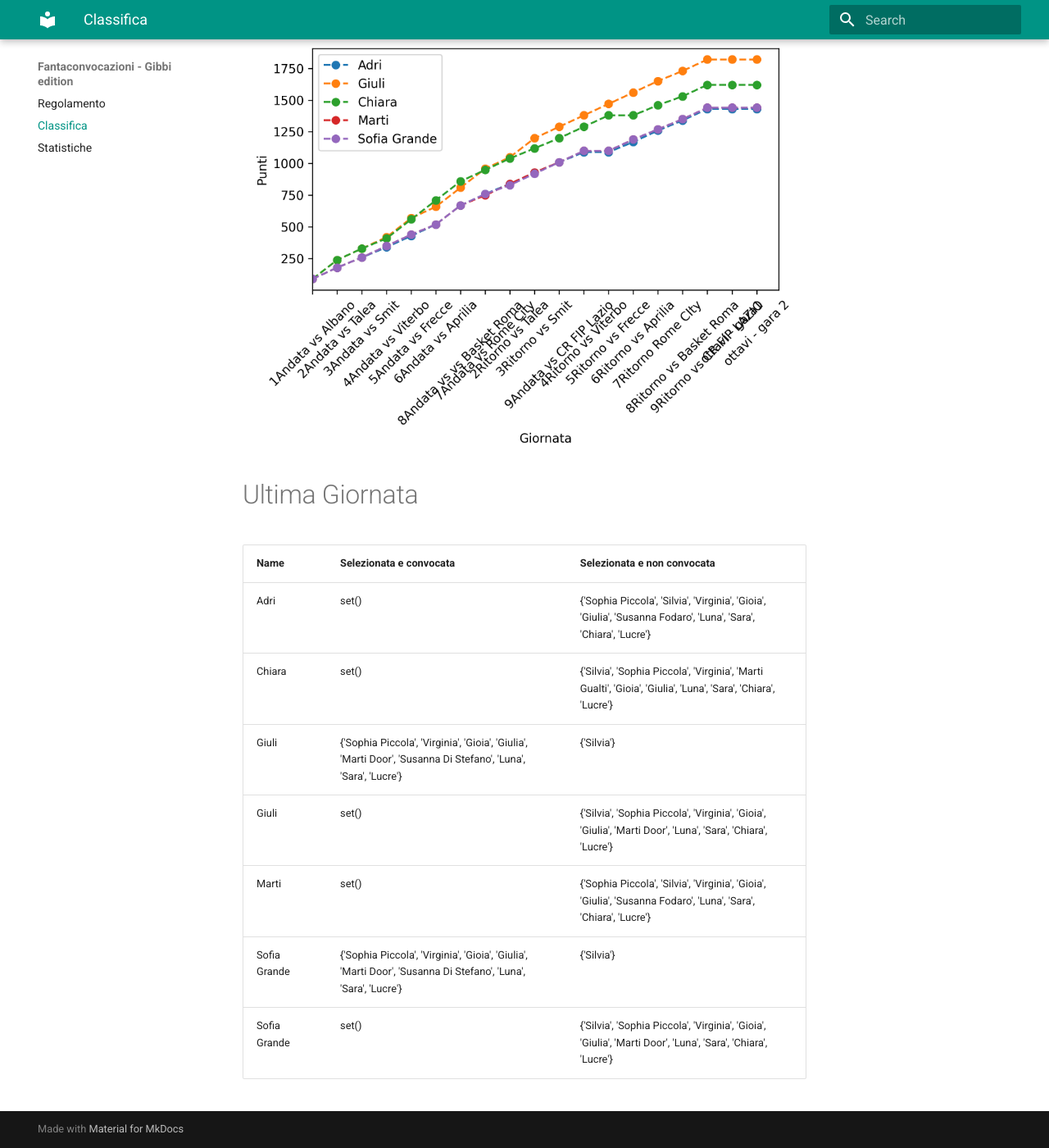
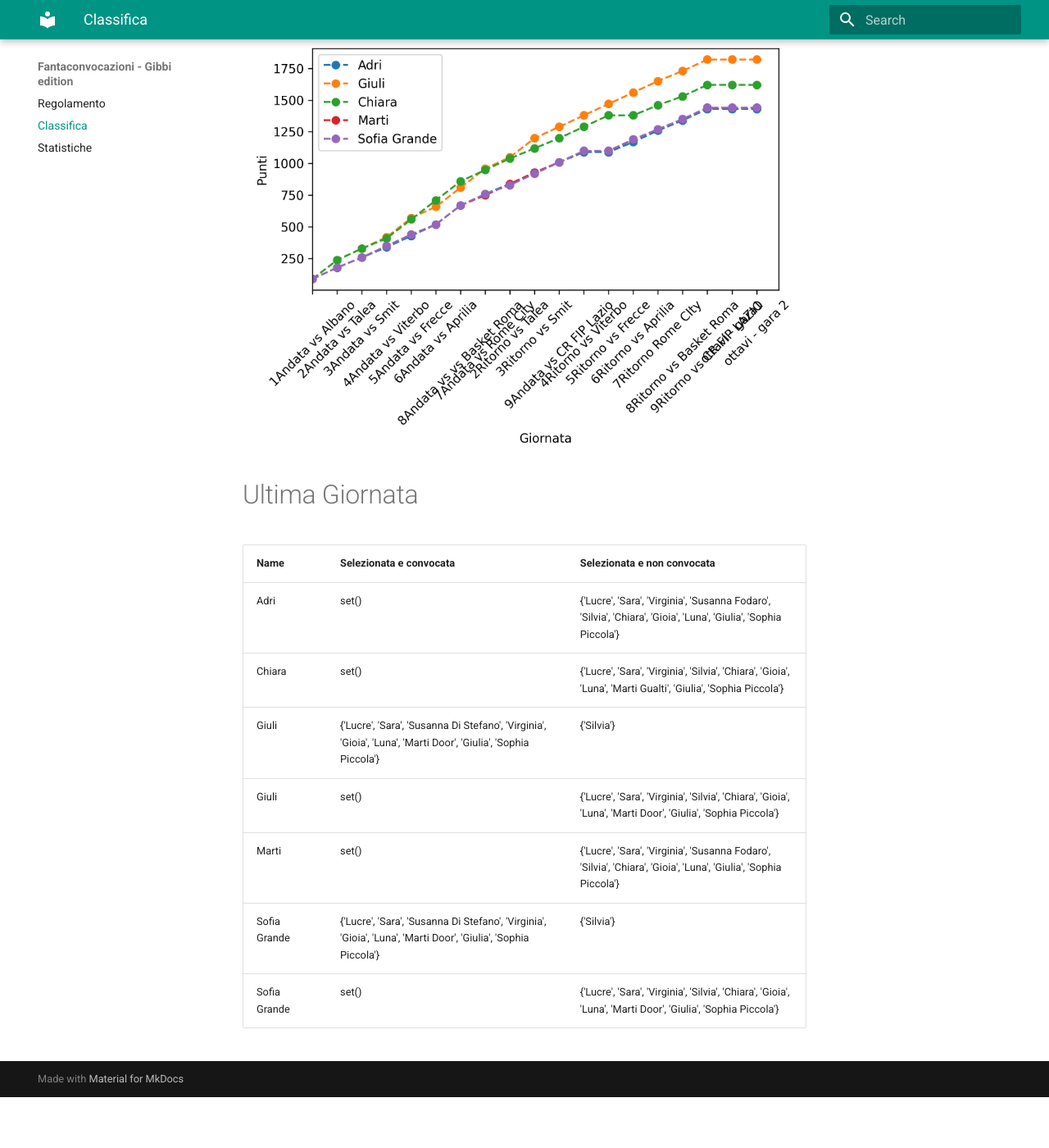
Before and after one commit to martinig94/fantagibbi, an MkDocs documentation site: the page built from docs/Classifica.md, in a window 1280 px wide and 1400 px high, scrolled down 565 px. Shown: the whole window at 82% size. Built offline with MkDocs 1.6.1 and Material for MkDocs 9.7.7, drawn with Linux system fonts in a browser that asks for light colours; after the commit the page ends 1903 px from its top, so only the background shows below that.

Commit message:
Auto-update from main.py

```diff
--- a/docs/Classifica.md
+++ b/docs/Classifica.md
@@ -18,11 +18,11 @@
 <!-- START_TABLE CORRECT -->
 | Name         | Selezionata e convocata                                                                                        | Selezionata e non convocata                                                                                      |
 |:-------------|:---------------------------------------------------------------------------------------------------------------|:-----------------------------------------------------------------------------------------------------------------|
-| Adri         | set()                                                                                                          | {'Sophia Piccola', 'Silvia', 'Virginia', 'Gioia', 'Giulia', 'Susanna Fodaro', 'Luna', 'Sara', 'Chiara', 'Lucre'} |
-| Chiara       | set()                                                                                                          | {'Silvia', 'Sophia Piccola', 'Virginia', 'Marti Gualti', 'Gioia', 'Giulia', 'Luna', 'Sara', 'Chiara', 'Lucre'}   |
-| Giuli        | {'Sophia Piccola', 'Virginia', 'Gioia', 'Giulia', 'Marti Door', 'Susanna Di Stefano', 'Luna', 'Sara', 'Lucre'} | {'Silvia'}                                                                                                       |
-| Giuli        | set()                                                                                                          | {'Silvia', 'Sophia Piccola', 'Virginia', 'Gioia', 'Giulia', 'Marti Door', 'Luna', 'Sara', 'Chiara', 'Lucre'}     |
-| Marti        | set()                                                                                                          | {'Sophia Piccola', 'Silvia', 'Virginia', 'Gioia', 'Giulia', 'Susanna Fodaro', 'Luna', 'Sara', 'Chiara', 'Lucre'} |
-| Sofia Grande | {'Sophia Piccola', 'Virginia', 'Gioia', 'Giulia', 'Marti Door', 'Susanna Di Stefano', 'Luna', 'Sara', 'Lucre'} | {'Silvia'}                                                                                                       |
-| Sofia Grande | set()                                                                                                          | {'Silvia', 'Sophia Piccola', 'Virginia', 'Gioia', 'Giulia', 'Marti Door', 'Luna', 'Sara', 'Chiara', 'Lucre'}     |
+| Adri         | set()                                                                                                          | {'Lucre', 'Sara', 'Virginia', 'Susanna Fodaro', 'Silvia', 'Chiara', 'Gioia', 'Luna', 'Giulia', 'Sophia Piccola'} |
+| Chiara       | set()                                                                                                          | {'Lucre', 'Sara', 'Virginia', 'Silvia', 'Chiara', 'Gioia', 'Luna', 'Marti Gualti', 'Giulia', 'Sophia Piccola'}   |
+| Giuli        | {'Lucre', 'Sara', 'Susanna Di Stefano', 'Virginia', 'Gioia', 'Luna', 'Marti Door', 'Giulia', 'Sophia Piccola'} | {'Silvia'}                                                                                                       |
+| Giuli        | set()                                                                                                          | {'Lucre', 'Sara', 'Virginia', 'Silvia', 'Chiara', 'Gioia', 'Luna', 'Marti Door', 'Giulia', 'Sophia Piccola'}     |
+| Marti        | set()                                                                                                          | {'Lucre', 'Sara', 'Virginia', 'Susanna Fodaro', 'Silvia', 'Chiara', 'Gioia', 'Luna', 'Giulia', 'Sophia Piccola'} |
+| Sofia Grande | {'Lucre', 'Sara', 'Susanna Di Stefano', 'Virginia', 'Gioia', 'Luna', 'Marti Door', 'Giulia', 'Sophia Piccola'} | {'Silvia'}                                                                                                       |
+| Sofia Grande | set()                                                                                                          | {'Lucre', 'Sara', 'Virginia', 'Silvia', 'Chiara', 'Gioia', 'Luna', 'Marti Door', 'Giulia', 'Sophia Piccola'}     |
 <!-- END_TABLE CORRECT -->
```
